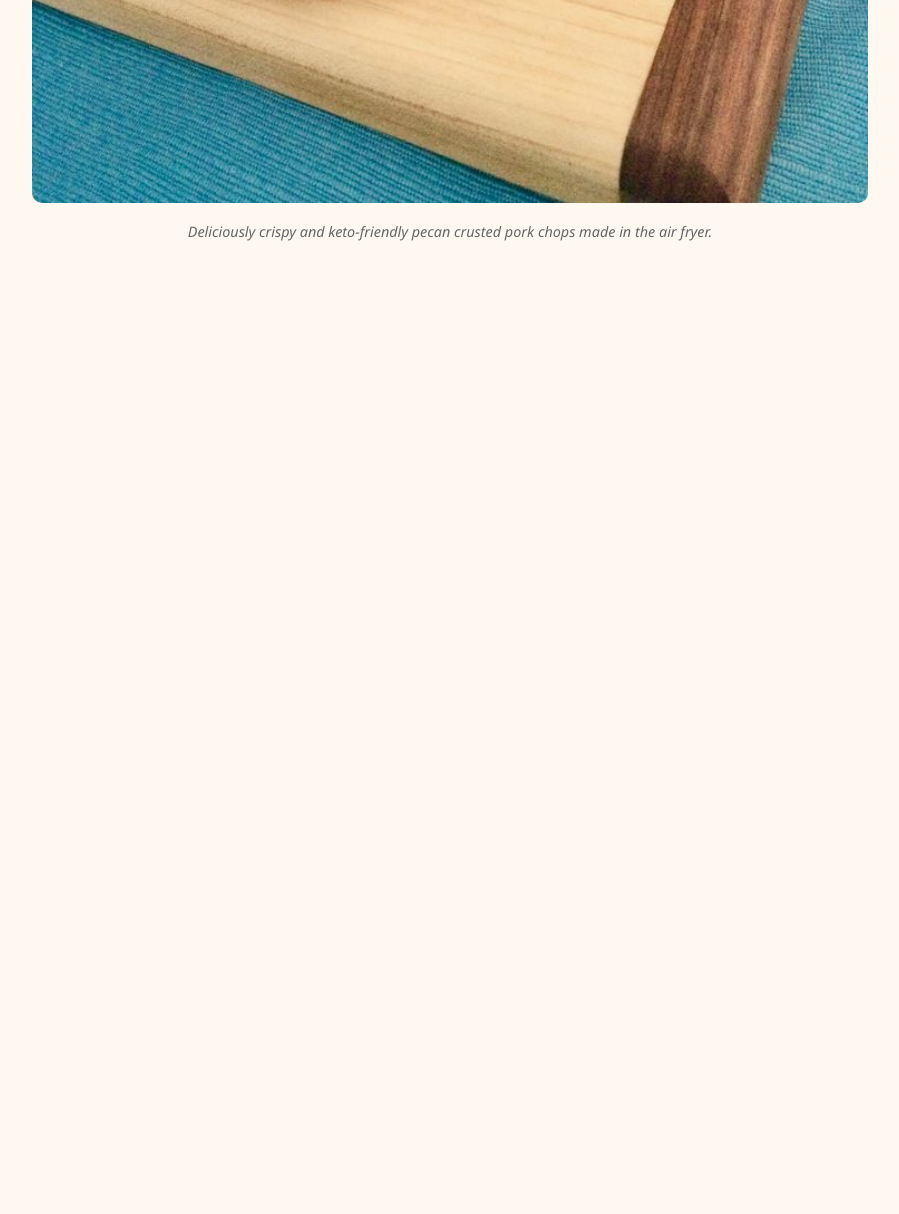
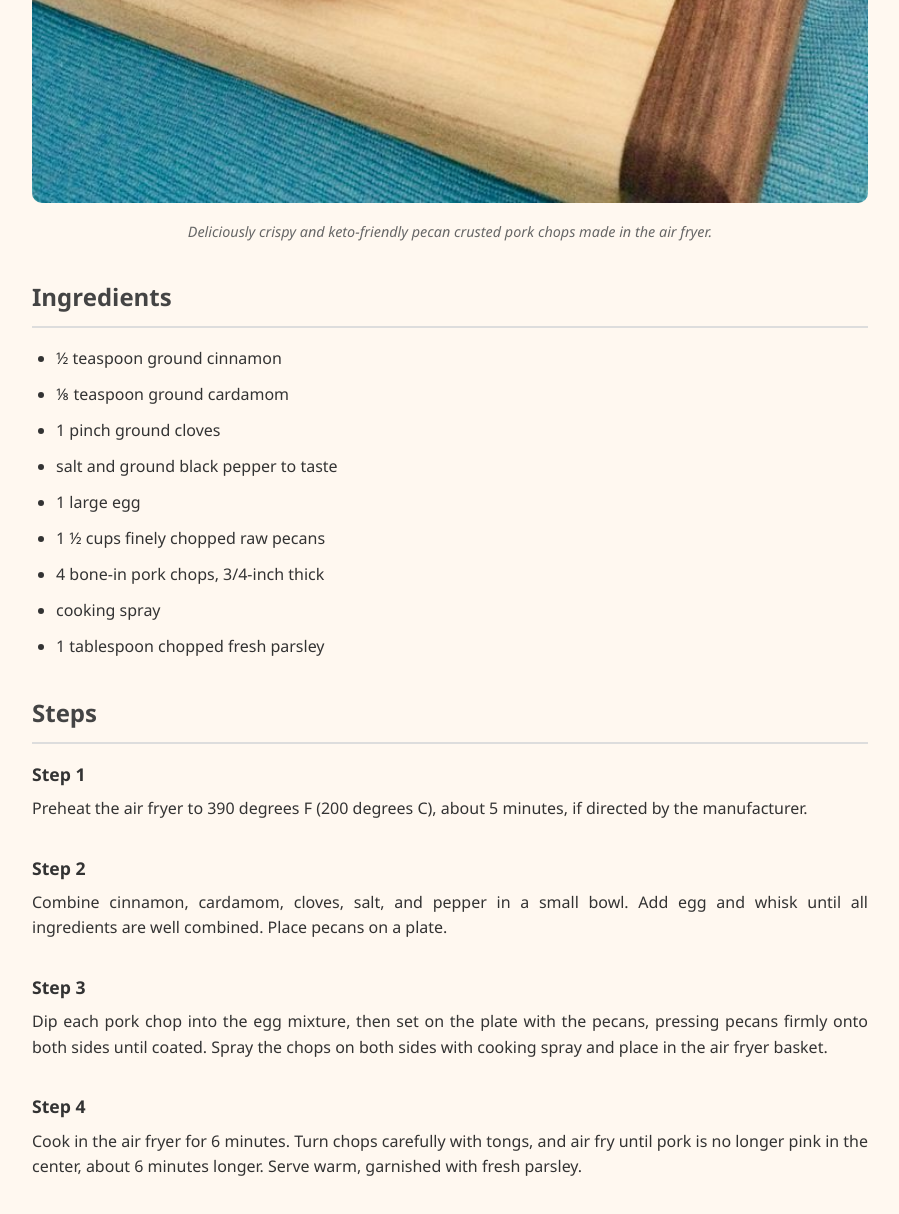
Before and after one commit to XuanTruongPham03/odin-recipes, a plain HTML site: page recipes/keto-pecan-crusted-pork-chops-in-the-air-fryer.html in a window 1280 px wide. Shown: the part 917-2131 px from the top of the page, without its empty margins (190-1089 px from the left). Before the commit the page ends 1217 px from the top, so only its background shows below. Drawn offline with Linux system fonts and the light colour scheme.

Commit message:
finished other recipes
implement other 2 recipes left

```diff
--- a/recipes/keto-pecan-crusted-pork-chops-in-the-air-fryer.html
+++ b/recipes/keto-pecan-crusted-pork-chops-in-the-air-fryer.html
@@ -1,19 +1,45 @@
 <!DOCTYPE html>
 <html lang="en">
+
 <head>
     <meta charset="UTF-8">
     <meta name="viewport" content="width=device-width, initial-scale=1.0">
     <title>Keto Pecan Crusted Pork Chops in the Air Fryer</title>
     <link rel="stylesheet" href="../styles.css">
 </head>
+
 <body>
     <header class="navbar">
         <a href="../index.html" class="nav-home">🏠 Home</a>
     </header>
+
     <h1>Keto Pecan Crusted Pork Chops in the Air Fryer</h1>
     <picture>
-        <img src="../imgs/keto-pecan-crusted-pork-chops.jpg" alt="Keto Pecan Crusted Pork Chops" title="Keto Pecan Crusted Pork Chops">
+        <img src="../imgs/keto-pecan-crusted-pork-chops.jpg" alt="Keto Pecan Crusted Pork Chops"
+            title="Keto Pecan Crusted Pork Chops">
         <figcaption>Deliciously crispy and keto-friendly pecan crusted pork chops made in the air fryer.</figcaption>
     </picture>
+
+    <h2>Ingredients</h2>
+    <ul>
+        <li>½ teaspoon ground cinnamon</li>
+        <li>⅛ teaspoon ground cardamom</li>
+        <li>1 pinch ground cloves</li>
+        <li>salt and ground black pepper to taste</li>
+        <li>1 large egg</li>
+        <li>1 ½ cups finely chopped raw pecans</li>
+        <li>4 bone-in pork chops, 3/4-inch thick</li>
+        <li>cooking spray</li>
+        <li>1 tablespoon chopped fresh parsley</li>
+    </ul>
+
+    <h2>Steps</h2>
+    <ol>
+        <li>Preheat the air fryer to 390 degrees F (200 degrees C), about 5 minutes, if directed by the manufacturer.</li>
+        <li>Combine cinnamon, cardamom, cloves, salt, and pepper in a small bowl. Add egg and whisk until all ingredients are well combined. Place pecans on a plate.</li>
+        <li>Dip each pork chop into the egg mixture, then set on the plate with the pecans, pressing pecans firmly onto both sides until coated. Spray the chops on both sides with cooking spray and place in the air fryer basket.</li>
+        <li>Cook in the air fryer for 6 minutes. Turn chops carefully with tongs, and air fry until pork is no longer pink in the center, about 6 minutes longer. Serve warm, garnished with fresh parsley.</li>
+    </ol>
 </body>
+
 </html>
--- a/styles.css
+++ b/styles.css
@@ -173,3 +173,25 @@ p {
 .nav-home:hover {
     color: #b30000;
 }
+
+ol {
+    list-style: none;
+    counter-reset: step;
+    padding-left: 0;
+}
+
+ol li {
+    counter-increment: step;
+    margin-bottom: 2rem;
+    line-height: 1.6;
+    position: relative;
+}
+
+ol li::before {
+    content: "Step " counter(step);
+    display: block;
+    font-weight: bold;
+    margin-bottom: 0.5rem;
+    font-size: 1.1rem;
+    color: #333;
+}
```
Also changed, not shown: recipes/easy-air-fryer-pork-chops.html (+47 -0 lines), imgs/easy-air-fryer-pork-chops-s1.jpg (added), imgs/easy-air-fryer-pork-chops-s2.jpg (added), imgs/easy-air-fryer-pork-chops-s3.jpg (added), imgs/easy-air-fryer-pork-chops-s4.jpg (added), recipes/breaded-air-fryer-pork-chops.html (line endings or trailing spaces).
